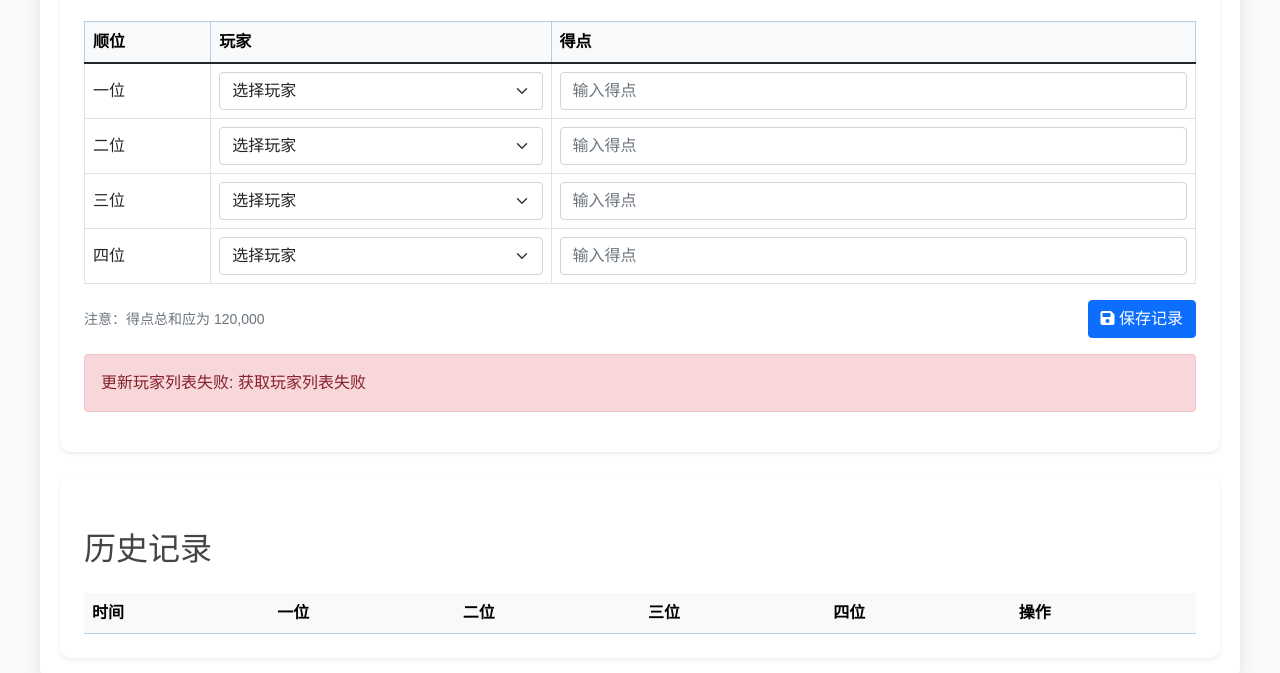
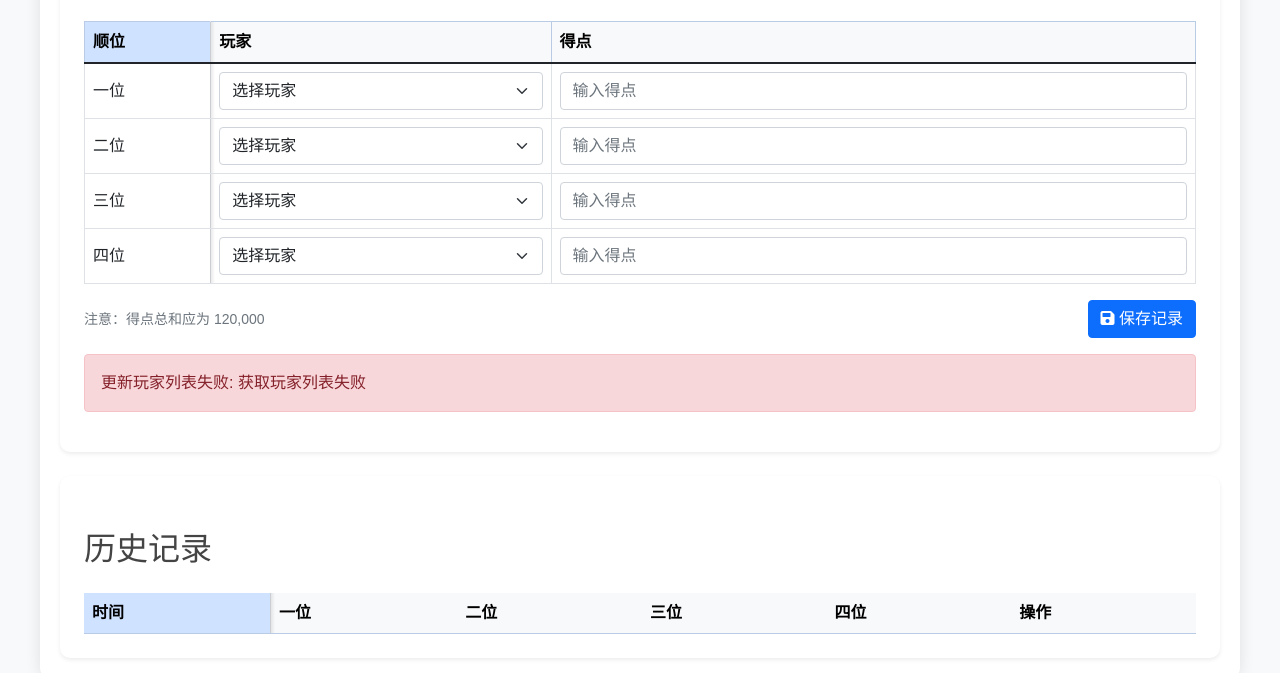
Before and after one commit to Ruiqi0124/mahjong-scoring-system, a website: page public/index.html in a window 1280 px wide. Shown: the part 209-882 px from the top of the page. Drawn offline with nearby package versions, Linux system fonts and the light colour scheme; no server answers.

Commit message:
添加排名表格固定列功能，优化手机端浏览体验

```diff
--- a/public/css/styles.css
+++ b/public/css/styles.css
@@ -369,3 +369,48 @@ h2 {
     background-color: #f8f9fa;
     border-radius: 0 0 10px 10px;
 }
+
+/* 表格固定列样式 */
+.table-responsive {
+    position: relative;
+}
+
+.table {
+    margin-bottom: 0;
+}
+
+/* 固定第一列 */
+.table th:first-child,
+.table td:first-child {
+    position: sticky;
+    left: 0;
+    z-index: 1;
+    background-color: inherit;
+}
+
+/* 确保固定列的背景色正确 */
+.table-striped > tbody > tr:nth-of-type(odd) > td:first-child {
+    background-color: rgba(0, 0, 0, 0.05);
+}
+
+.table-striped > tbody > tr:nth-of-type(even) > td:first-child {
+    background-color: #fff;
+}
+
+.table > thead > tr > th:first-child {
+    background-color: #cfe2ff;
+    border-right: 1px solid #dee2e6;
+}
+
+/* 添加阴影效果 */
+.table th:first-child::after,
+.table td:first-child::after {
+    content: '';
+    position: absolute;
+    top: 0;
+    right: -5px;
+    bottom: 0;
+    width: 5px;
+    pointer-events: none;
+    background: linear-gradient(to right, rgba(0,0,0,0.1), rgba(0,0,0,0));
+}
```
